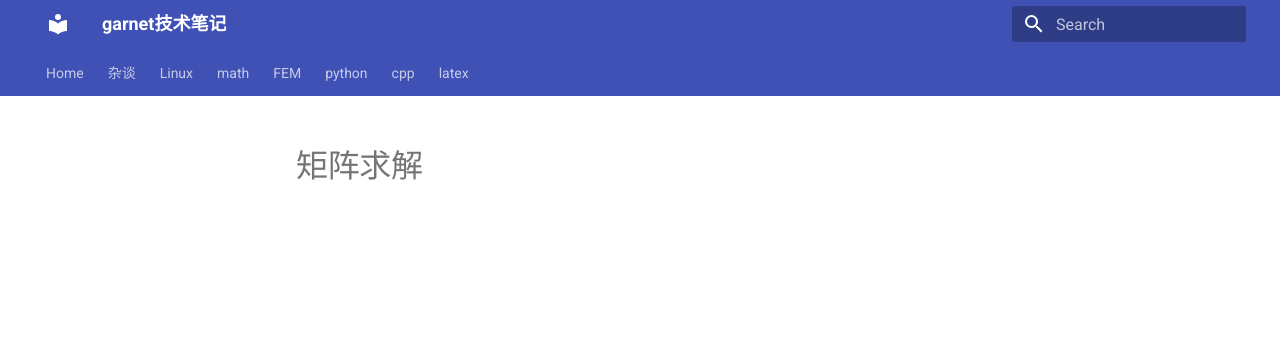
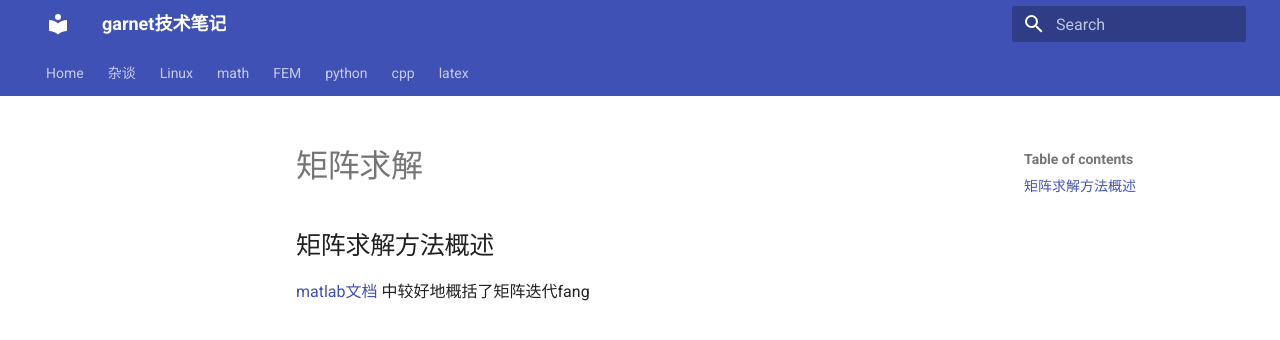
Before and after one commit to ymma98/technotes, an MkDocs documentation site: the page built from docs/FEM/矩阵求解.md, in a window 1280 px wide. Shown: the top 340 px of the page. Built offline with MkDocs 1.6.1 and Material for MkDocs 9.7.7, drawn with Linux system fonts in a browser that asks for light colours.

Commit message:
docs/FEM/矩阵求解.md updated from https://stackedit.cn/

```diff
--- a/docs/FEM/矩阵求解.md
+++ b/docs/FEM/矩阵求解.md
@@ -1,7 +1,9 @@
 # 矩阵求解
 
 
+## 矩阵求解方法概述
 
+[matlab文档](https://www.mathworks.com/help/matlab/math/iterative-methods-for-linear-systems.html) 中较好地概括了矩阵迭代fang
 <!--stackedit_data:
-eyJoaXN0b3J5IjpbLTE2NjI4ODk4MTJdfQ==
+eyJoaXN0b3J5IjpbLTYzNDUzNDA1MV19
 -->
```
